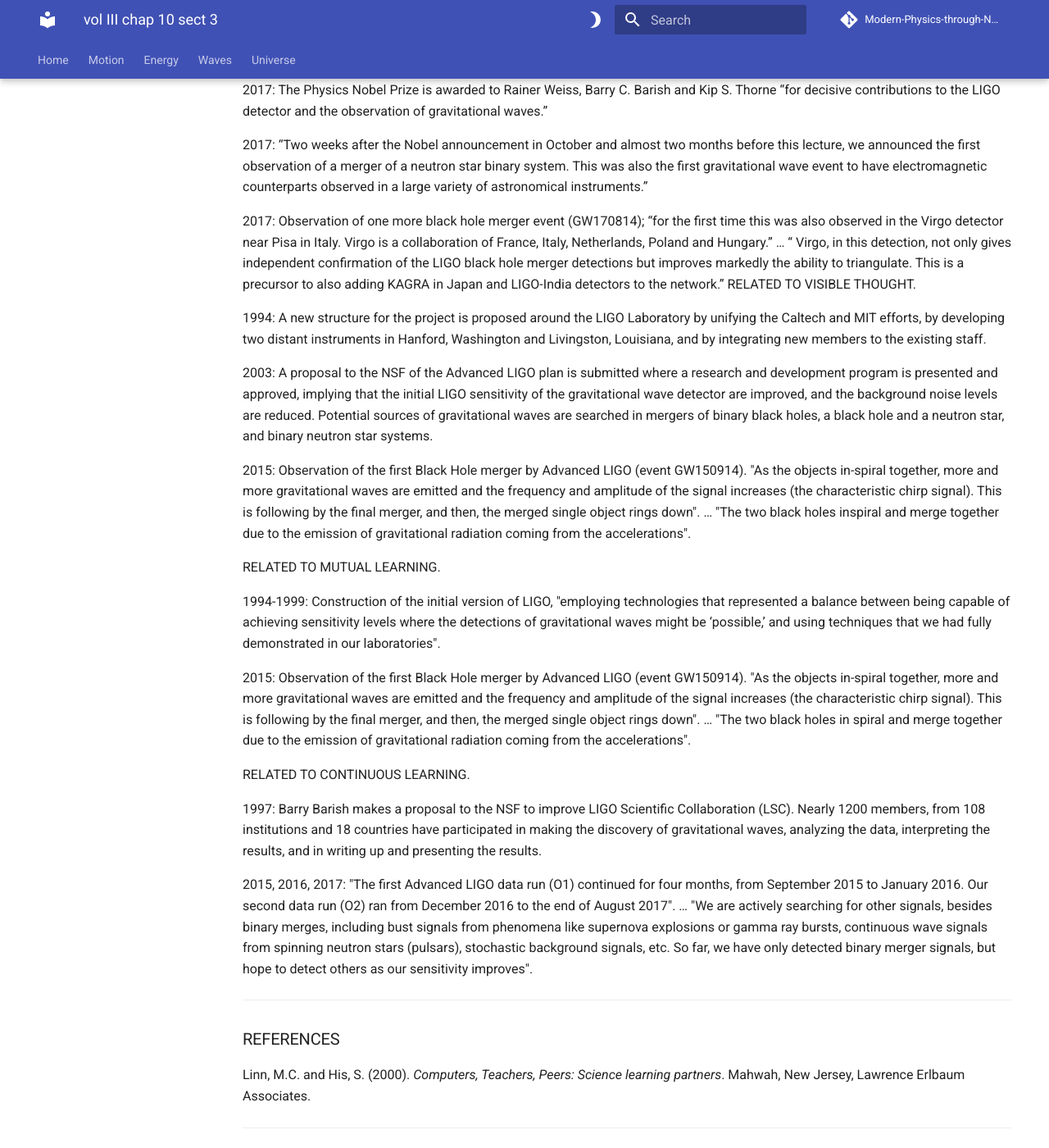
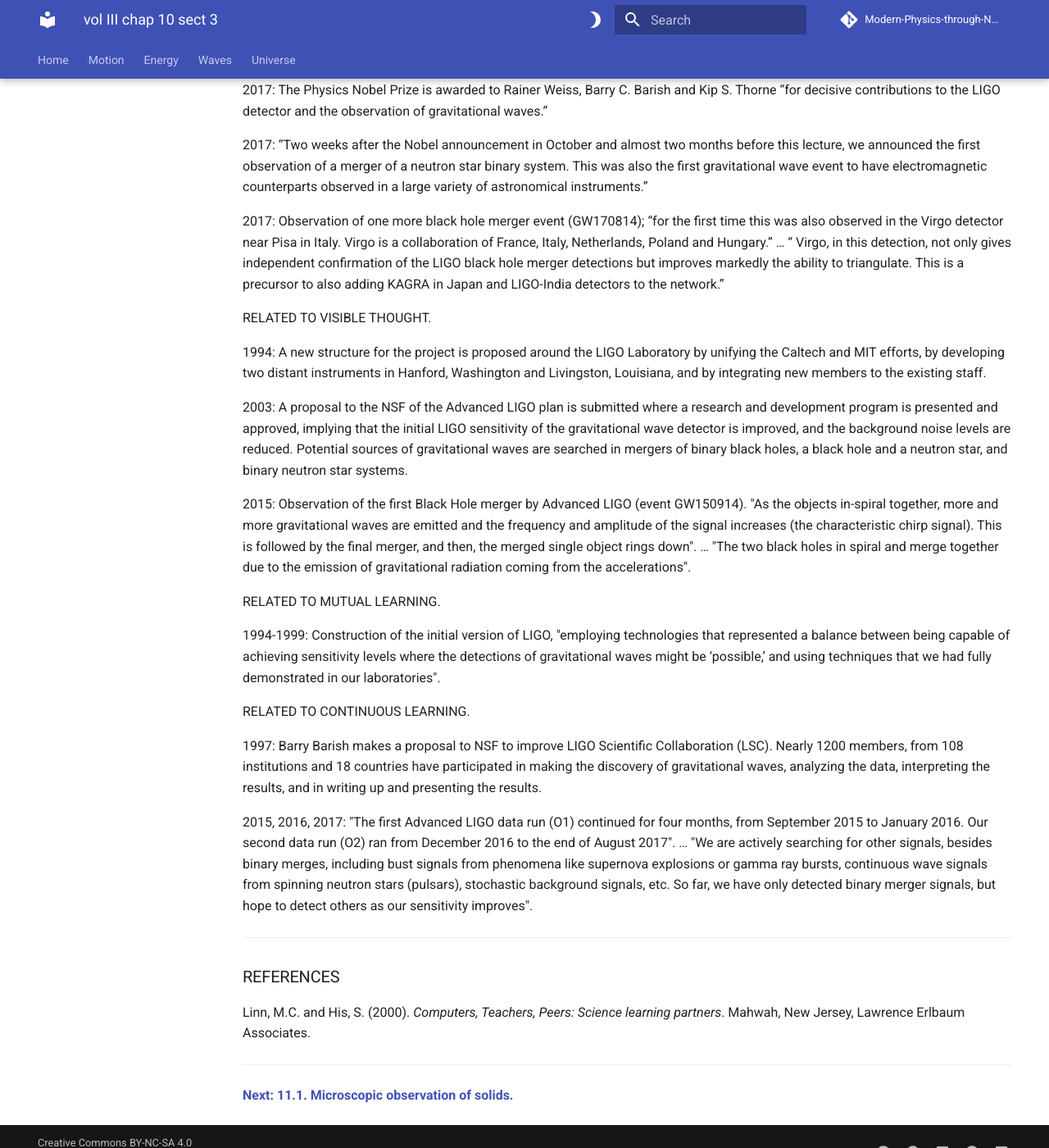
Before and after one commit to modphysnobel/modphysnobel.github.io, an MkDocs documentation site: the page built from docs/vol-III/vol-III-chap-10-sect-3.md, in a window 1280 px wide and 1400 px high, scrolled down 3749 px. Shown: the whole window at 82% size. Built offline with MkDocs 1.6.1 and Material for MkDocs 9.7.7, drawn with Linux system fonts in a browser that asks for light colours; some web fonts are replaced; comment, search, counter and statistics services are not loaded; some of the changed text lies outside the part shown.

Commit message:
Update vol-III-chap-10-sect-3.md

```diff
--- a/docs/vol-III/vol-III-chap-10-sect-3.md
+++ b/docs/vol-III/vol-III-chap-10-sect-3.md
@@ -53,9 +53,9 @@
 
 ### The LIGO project as a learning community.
 
-It is nonsense to analyze if all the previous 16 operational criteria (OC) for the application of the pragmatic pedagogic principles have been satisfied while the LIGO project was planned, developed and evaluated. However, it makes sense to consider if the activities reported in the Nobel Lectures by Weiss and Barish satisfy in general any of those four principles. It is an exercise for thinking what implied the LIGO project and consider if an international learning community has been formed.
+It is nonsense to analyze if all the previous 16 operational criteria (OC) for the application of the pragmatic pedagogic principles have been satisfied while the LIGO project was planned, developed and evaluated. However, it makes sense to consider if the activities reported in the Nobel Lectures by Weiss and Barish satisfy in general any of those four principles. It is an exercise for thinking about what implied the LIGO project and consider if an international learning community has been formed.
 
-The reported activities in those two Nobel Lectures constitute a LIGO chronology describing a [timeline](https://en.wikipedia.org/wiki/Timeline) for publications of papers, reports, or proposals as well as for actions undertaken by individuals or institutions participating in the project. In what follows, for each Nobel Lecture, those activities are grouped together according to the four pedagogical principles characterizing a learning community: accessible knowledge, visible thought, mutual learning, and continuous learning. These selections are not unique, and it is possible that some activities could be grouped in more than one principle. When required, texts quoted from the Lectures are indicated in between quotes.
+The reported activities in those two Nobel Lectures constitute a LIGO chronology describing a [timeline](https://en.wikipedia.org/wiki/Timeline) for publications of papers, reports, or proposals as well as for actions undertaken by individuals or institutions participating in the project. In what follows, for each Nobel Lecture, those activities are grouped together according to the four pedagogical principles characterizing a learning community: accessible knowledge, visible thought, mutual learning, and continuous learning. These selections are not unique, and it is possible that some activities could be grouped on more than one principle. When required, texts quotes from the Lectures are indicated between quotation marks.
 
 #### ACTIVITIES DESCRIBED IN WEISS´ LECTURE.
 
@@ -119,23 +119,22 @@
 2017: “Two weeks after the Nobel announcement in October and almost two months before this lecture, we announced the first observation of a merger of a neutron star binary system. This was also the first gravitational wave event to have electromagnetic counterparts observed in a large variety of astronomical instruments.”
 
 2017: Observation of one more black hole merger event (GW170814); “for the first time this was also observed in the Virgo detector near Pisa in Italy. Virgo is a collaboration of France, Italy, Netherlands, Poland and Hungary.” … “ Virgo, in this detection, not only gives independent confirmation of the LIGO black hole merger detections but improves markedly the ability to triangulate. This is a precursor to also adding KAGRA in Japan and LIGO-India detectors to the network.”
+
 RELATED TO VISIBLE THOUGHT.
 
 1994: A new structure for the project is proposed around the LIGO Laboratory by unifying the Caltech and MIT efforts, by developing two distant instruments in Hanford, Washington and Livingston, Louisiana, and by integrating new members to the existing staff.
 
-2003: A proposal to the NSF of the Advanced LIGO plan is submitted where a research and development program is presented and approved, implying that the initial LIGO sensitivity of the gravitational wave detector are improved, and the background noise levels are reduced. Potential sources of gravitational waves are searched in mergers of binary black holes, a black hole and a neutron star, and binary neutron star systems.
+2003: A proposal to the NSF of the Advanced LIGO plan is submitted where a research and development program is presented and approved, implying that the initial LIGO sensitivity of the gravitational wave detector is improved, and the background noise levels are reduced. Potential sources of gravitational waves are searched in mergers of binary black holes, a black hole and a neutron star, and binary neutron star systems.
 
-2015: Observation of the first Black Hole merger by Advanced LIGO (event GW150914). "As the objects in-spiral together, more and more gravitational waves are emitted and the frequency and amplitude of the signal increases (the characteristic chirp signal). This is following by the final merger, and then, the merged single object rings down". … "The two black holes inspiral and merge together due to the emission of gravitational radiation coming from the accelerations".
+2015: Observation of the first Black Hole merger by Advanced LIGO (event GW150914). "As the objects in-spiral together, more and more gravitational waves are emitted and the frequency and amplitude of the signal increases (the characteristic chirp signal). This is followed by the final merger, and then, the merged single object rings down". … "The two black holes in spiral and merge together due to the emission of gravitational radiation coming from the accelerations".
 
 RELATED TO MUTUAL LEARNING.
 
 1994-1999: Construction of the initial version of LIGO, "employing technologies that represented a balance between being capable of achieving sensitivity levels where the detections of gravitational waves might be ‘possible,’ and using techniques that we had fully demonstrated in our laboratories".
 
-2015: Observation of the first Black Hole merger by Advanced LIGO (event GW150914). "As the objects in-spiral together, more and more gravitational waves are emitted and the frequency and amplitude of the signal increases (the characteristic chirp signal). This is following by the final merger, and then, the merged single object rings down". … "The two black holes in spiral and merge together due to the emission of gravitational radiation coming from the accelerations".
-
 RELATED TO CONTINUOUS LEARNING.
 
-1997: Barry Barish makes a proposal to the NSF to improve LIGO Scientific Collaboration (LSC). Nearly 1200 members, from 108 institutions and 18 countries have participated in making the discovery of gravitational waves, analyzing the data, interpreting the results, and in writing up and presenting the results.
+1997: Barry Barish makes a proposal to NSF to improve LIGO Scientific Collaboration (LSC). Nearly 1200 members, from 108 institutions and 18 countries have participated in making the discovery of gravitational waves, analyzing the data, interpreting the results, and in writing up and presenting the results.
 
 2015, 2016, 2017: "The first Advanced LIGO data run (O1) continued for four months, from September 2015 to January 2016. Our second data run (O2) ran from December 2016 to the end of August 2017". … "We are actively searching for other signals, besides binary merges, including bust signals from phenomena like supernova explosions or gamma ray bursts, continuous wave signals from spinning neutron stars (pulsars), stochastic background signals, etc. So far, we have only detected binary merger signals, but hope to detect others as our sensitivity improves".
 
```
Also changed, not shown: other parts of docs/vol-III/vol-III-chap-10-sect-3.md (+3 -3 lines).
